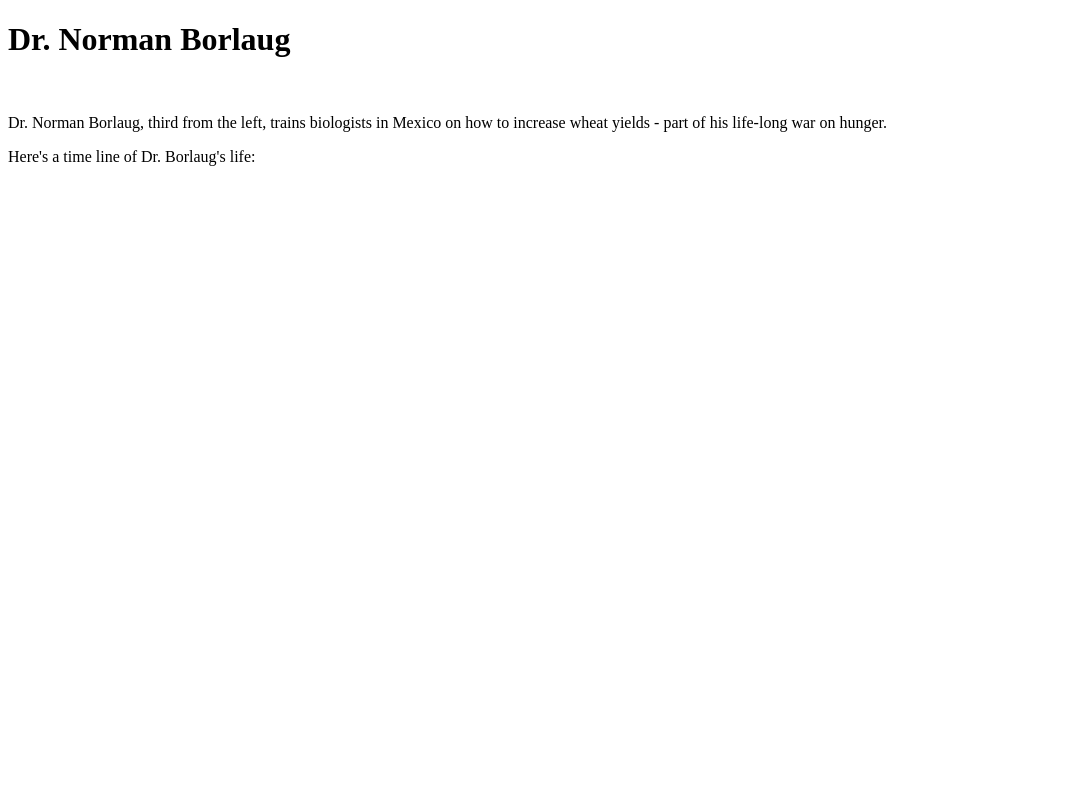
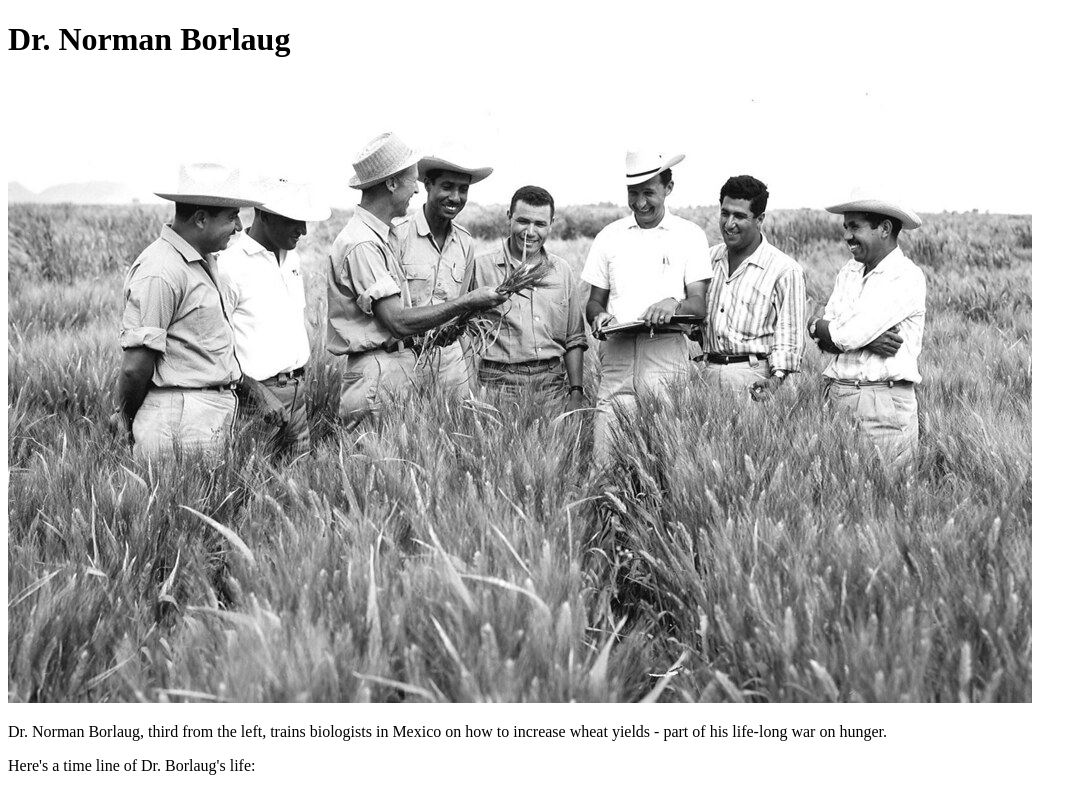
Before and after one commit to boo-shehab/Iraq-kenya, a plain HTML site: page fcc-test-suite-template-master/index.html in a window 1280 px wide. Shown: the whole page, without its empty margins (0-1087 px from the left). Drawn offline with Linux system fonts and the light colour scheme.

Commit message:
new updates

```diff
--- a/fcc-test-suite-template-master/css/style.css
+++ b/fcc-test-suite-template-master/css/style.css
@@ -0,0 +1,4 @@
+#image{
+    max-width: 1024px;
+    max-height: 623px;;
+}
--- a/fcc-test-suite-template-master/index.html
+++ b/fcc-test-suite-template-master/index.html
@@ -13,10 +13,11 @@
       <h1 id="title">Dr. Norman Borlaug</h1>
 
       <div id="img-div">
-       <img id="image" src=""></img>
+       <img id="image" src="./image/tribute-page-main-image.jpg"></img>
        <p class="img-caption">Dr. Norman Borlaug, third from the left, trains biologists in Mexico on how to increase wheat yields - part of his life-long war on hunger.</p>
       </div>
-      <p id="tribute-info">Here's a time line of Dr. Borlaug's life:</p>
+      <div id="tribute-info">Here's a time line of Dr. Borlaug's life:</div>
+      <a  id="tribute-link" href="" target="_blank"></a>
     </main>
     <!--
 
```
